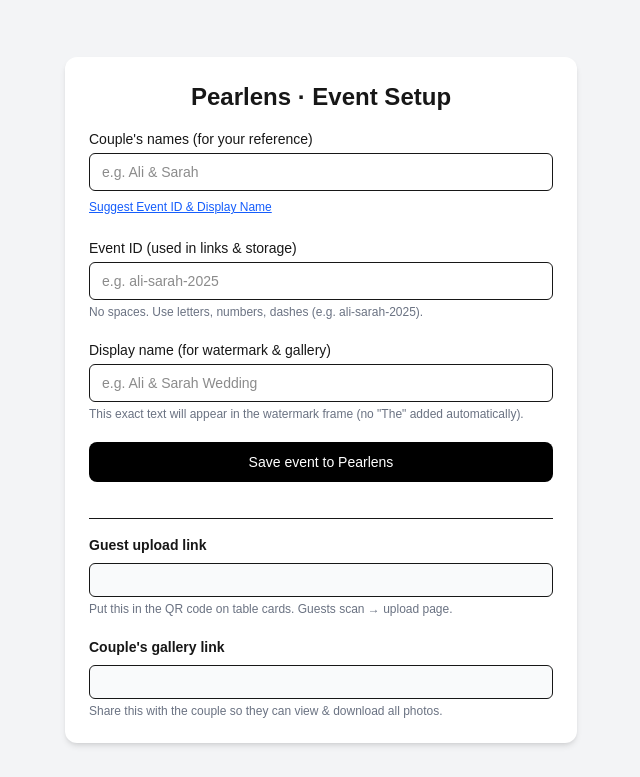
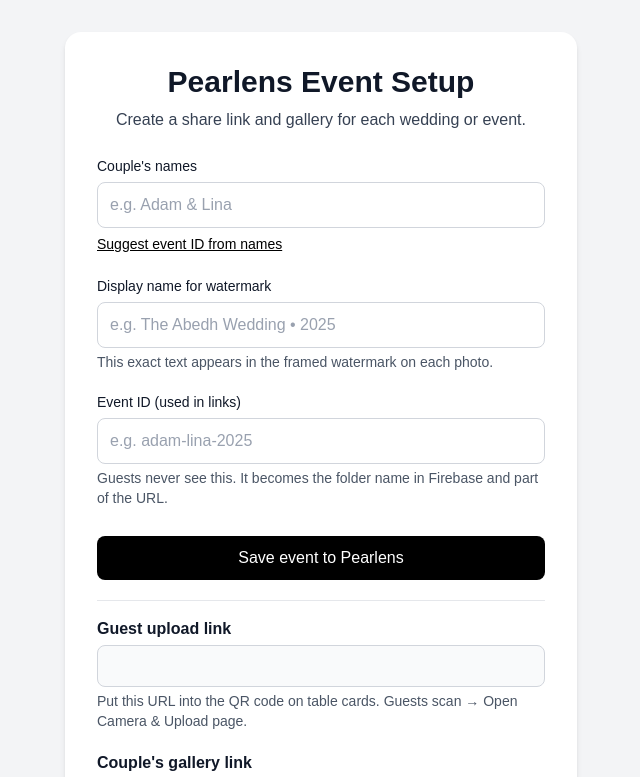
Before and after one commit to larafashah/pearlens, a Next.js app: page /event in a window 1280 px wide. Shown: the top 777 px of the page, without its empty margins (319-959 px from the left). Built offline with nearby package versions, Linux system fonts and the light colour scheme; no server answers.

Commit message:
Improve Event Setup page contrast & mobile readability

```diff
--- a/app/event/page.tsx
+++ b/app/event/page.tsx
@@ -4,17 +4,15 @@
 "use client";
 
 import { useState, useEffect } from "react";
+import { doc, setDoc } from "firebase/firestore";
 import { db } from "@/lib/firebase";
-import { doc, setDoc, serverTimestamp } from "firebase/firestore";
 
 export default function EventSetupPage() {
   const [eventId, setEventId] = useState("");
   const [coupleNames, setCoupleNames] = useState("");
   const [displayName, setDisplayName] = useState("");
   const [baseUrl, setBaseUrl] = useState("");
-
-  const [saving, setSaving] = useState(false);
-  const [saveMessage, setSaveMessage] = useState("");
+  const [status, setStatus] = useState("");
 
   useEffect(() => {
     if (typeof window !== "undefined") {
@@ -29,149 +27,170 @@
       .replace(/[^a-z0-9]+/g, "-")
       .replace(/^-+|-+$/g, "");
     const year = new Date().getFullYear();
-    const suggested = `${slug}-${year}`;
-    setEventId(suggested);
-
+    setEventId(`${slug}-${year}`);
     if (!displayName) {
-      const pretty = coupleNames
-        .trim()
-        .replace(/\s+/g, " ")
-        .replace(/\b\w/g, (c) => c.toUpperCase());
-      setDisplayName(pretty);
+      setDisplayName(coupleNames.trim());
     }
   };
 
   const uploadUrl = eventId ? `${baseUrl}/upload?event=${eventId}` : "";
   const galleryUrl = eventId ? `${baseUrl}/gallery?event=${eventId}` : "";
 
-  const handleSaveEvent = async () => {
-    setSaveMessage("");
-
-    if (!eventId || !displayName) {
-      setSaveMessage("Please fill in Event ID and Display Name.");
+  const handleSave = async () => {
+    if (!eventId) {
+      setStatus("❌ Please enter an event ID before saving.");
       return;
     }
+    try {
+      setStatus("Saving event…");
 
-    try {
-      setSaving(true);
       await setDoc(doc(db, "events", eventId), {
         eventId,
-        displayName,
-        coupleNames,
-        createdAt: serverTimestamp(),
+        coupleNames: coupleNames || null,
+        displayName: displayName || coupleNames || eventId,
+        createdAt: new Date().toISOString(),
       });
-      setSaveMessage("✅ Event saved. Use the links below for QR and gallery.");
-    } catch (err: any) {
+
+      setStatus("✅ Event saved. Use the links below for QR + gallery.");
+    } catch (err) {
       console.error("[EVENT SAVE ERROR]", err);
-      setSaveMessage(`❌ Failed to save event: ${err.message || "Unknown error"}`);
-    } finally {
-      setSaving(false);
+      setStatus("❌ Could not save event. Please try again.");
     }
   };
 
   return (
     <main className="min-h-screen flex items-center justify-center bg-gray-100 px-4 py-8">
-      <section className="w-full max-w-lg bg-white rounded-xl shadow-md p-6">
-        <h1 className="text-2xl font-semibold mb-4 text-center">
-          Pearlens · Event Setup
-        </h1>
+      <section className="w-full max-w-lg bg-white rounded-2xl shadow-md p-6 md:p-8">
+        {/* Header */}
+        <header className="mb-6 text-center">
+          <h1 className="text-2xl md:text-3xl font-semibold text-gray-900">
+            Pearlens Event Setup
+          </h1>
+          <p className="mt-2 text-sm md:text-base text-gray-700">
+            Create a share link and gallery for each wedding or event.
+          </p>
+        </header>
 
         <div className="space-y-5">
+          {/* Couple names */}
           <div>
-            <label className="block text-sm font-medium mb-1">
-              Couple&apos;s names (for your reference)
+            <label className="block text-sm font-medium text-gray-900 mb-1.5">
+              Couple&apos;s names
             </label>
             <input
               type="text"
               value={coupleNames}
               onChange={(e) => setCoupleNames(e.target.value)}
-              placeholder="e.g. Ali & Sarah"
-              className="w-full border rounded-md px-3 py-2 text-sm"
+              placeholder="e.g. Adam & Lina"
+              className="w-full border border-gray-300 rounded-lg px-3 py-2.5 text-sm md:text-base text-gray-900 placeholder:text-gray-400 focus:outline-none focus:ring-2 focus:ring-black focus:border-black"
             />
             <button
               onClick={handleSuggestId}
-              className="mt-2 text-xs text-blue-600 underline"
+              className="mt-1.5 text-xs md:text-sm text-black underline"
             >
-              Suggest Event ID & Display Name
+              Suggest event ID from names
             </button>
           </div>
 
+          {/* Display name (for watermark) */}
           <div>
-            <label className="block text-sm font-medium mb-1">
-              Event ID (used in links & storage)
+            <label className="block text-sm font-medium text-gray-900 mb-1.5">
+              Display name for watermark
+            </label>
+            <input
+              type="text"
+              value={displayName}
+              onChange={(e) => setDisplayName(e.target.value)}
+              placeholder="e.g. The Abedh Wedding • 2025"
+              className="w-full border border-gray-300 rounded-lg px-3 py-2.5 text-sm md:text-base text-gray-900 placeholder:text-gray-400 focus:outline-none focus:ring-2 focus:ring-black focus:border-black"
+            />
+            <p className="mt-1 text-xs md:text-sm text-gray-600">
+              This exact text appears in the framed watermark on each photo.
+            </p>
+          </div>
+
+          {/* Event ID */}
+          <div>
+            <label className="block text-sm font-medium text-gray-900 mb-1.5">
+              Event ID (used in links)
             </label>
             <input
               type="text"
               value={eventId}
               onChange={(e) => setEventId(e.target.value)}
-              placeholder="e.g. ali-sarah-2025"
-              className="w-full border rounded-md px-3 py-2 text-sm"
+              placeholder="e.g. adam-lina-2025"
+              className="w-full border border-gray-300 rounded-lg px-3 py-2.5 text-sm md:text-base text-gray-900 placeholder:text-gray-400 focus:outline-none focus:ring-2 focus:ring-black focus:border-black"
             />
-            <p className="mt-1 text-xs text-gray-500">
-              No spaces. Use letters, numbers, dashes (e.g. ali-sarah-2025).
+            <p className="mt-1 text-xs md:text-sm text-gray-600">
+              Guests never see this. It becomes the folder name in Firebase and
+              part of the URL.
             </p>
           </div>
 
-          <div>
-            <label className="block text-sm font-medium mb-1">
-              Display name (for watermark & gallery)
-            </label>
-            <input
-              type="text"
-              value={displayName}
-              onChange={(e) => setDisplayName(e.target.value)}
-              placeholder="e.g. Ali & Sarah Wedding"
-              className="w-full border rounded-md px-3 py-2 text-sm"
-            />
-            <p className="mt-1 text-xs text-gray-500">
-              This exact text will appear in the watermark frame (no &quot;The&quot;
-              added automatically).
-            </p>
+          {/* Save button + status */}
+          <div className="pt-2">
+            <button
+              type="button"
+              onClick={handleSave}
+              className="w-full inline-flex items-center justify-center rounded-lg bg-black px-4 py-2.5 text-sm md:text-base font-medium text-white hover:bg-gray-900"
+            >
+              Save event to Pearlens
+            </button>
+            {status && (
+              <p className="mt-2 text-xs md:text-sm text-gray-800">
+                {status}
+              </p>
+            )}
           </div>
 
-          <button
-            onClick={handleSaveEvent}
-            disabled={saving}
-            className={`w-full py-2.5 rounded-lg text-sm font-medium text-white ${
-              saving ? "bg-gray-500" : "bg-black"
-            }`}
-          >
-            {saving ? "Saving..." : "Save event to Pearlens"}
-          </button>
+          <hr className="my-4 border-gray-200" />
 
-          {saveMessage && (
-            <p className="text-xs mt-2 text-gray-700 whitespace-pre-line">
-              {saveMessage}
-            </p>
-          )}
-
-          <hr className="my-4" />
-
+          {/* Upload link */}
           <div>
-            <h2 className="text-sm font-semibold mb-2">Guest upload link</h2>
+            <h2 className="text-sm md:text-base font-semibold text-gray-900 mb-1">
+              Guest upload link
+            </h2>
             <input
               type="text"
               readOnly
               value={uploadUrl}
-              className="w-full border rounded-md px-3 py-2 text-xs bg-gray-50"
+              className="w-full border border-gray-300 rounded-lg px-3 py-2.5 text-xs md:text-sm text-gray-900 bg-gray-50"
             />
-            <p className="mt-1 text-xs text-gray-500">
-              Put this in the QR code on table cards. Guests scan → upload page.
+            <p className="mt-1 text-xs md:text-sm text-gray-600">
+              Put this URL into the QR code on table cards. Guests scan → Open
+              Camera & Upload page.
             </p>
           </div>
 
+          {/* Gallery link */}
           <div>
-            <h2 className="text-sm font-semibold mb-2">
+            <h2 className="text-sm md:text-base font-semibold text-gray-900 mb-1">
               Couple&apos;s gallery link
             </h2>
             <input
               type="text"
               readOnly
               value={galleryUrl}
-              className="w-full border rounded-md px-3 py-2 text-xs bg-gray-50"
+              className="w-full border border-gray-300 rounded-lg px-3 py-2.5 text-xs md:text-sm text-gray-900 bg-gray-50"
             />
-            <p className="mt-1 text-xs text-gray-500">
-              Share this with the couple so they can view & download all photos.
+            <p className="mt-1 text-xs md:text-sm text-gray-600">
+              Share this with the couple so they can view and download all
+              event photos.
+            </p>
+          </div>
+
+          {/* QR content */}
+          <div>
+            <h2 className="text-sm md:text-base font-semibold text-gray-900 mb-1">
+              QR content
+            </h2>
+            <textarea
+              readOnly
+              value={uploadUrl}
+              className="w-full border border-gray-300 rounded-lg px-3 py-2.5 text-xs md:text-sm text-gray-900 bg-gray-50 h-20"
+            />
+            <p className="mt-1 text-xs md:text-sm text-gray-600">
+              Paste this into any QR generator (Canva, websites, printers).
             </p>
           </div>
         </div>
```
